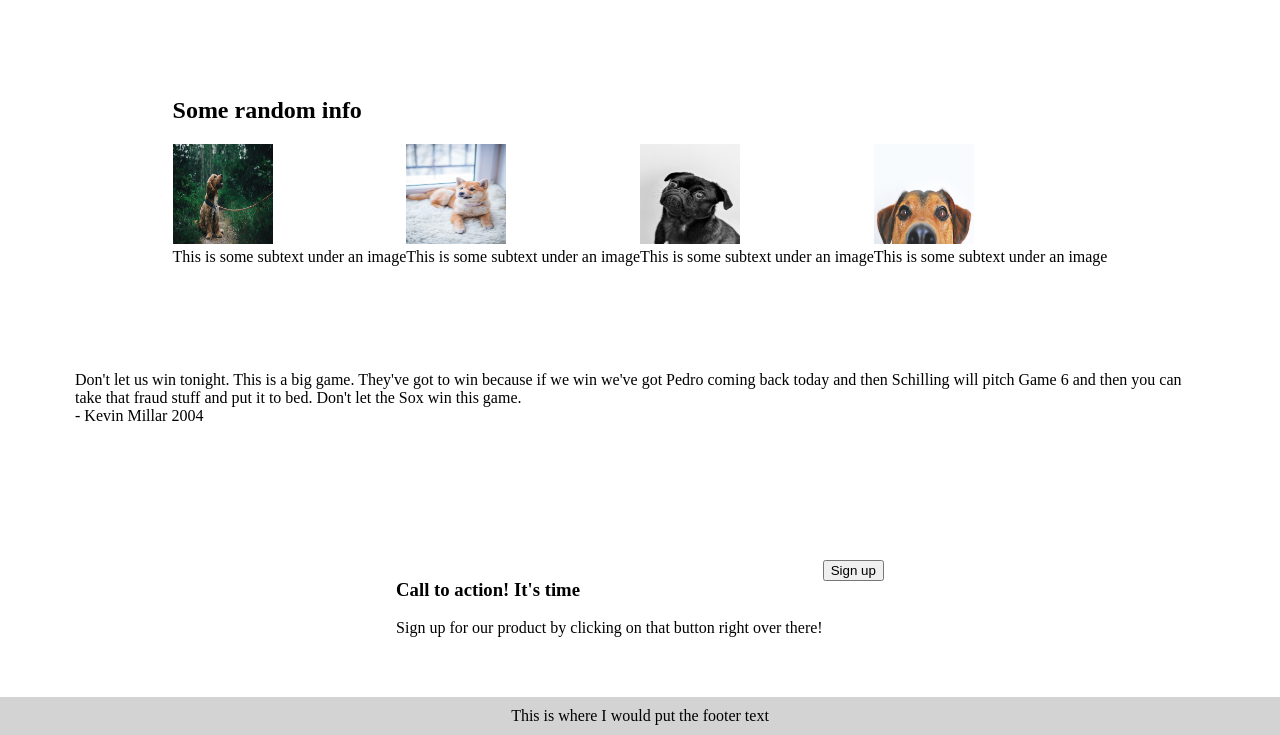
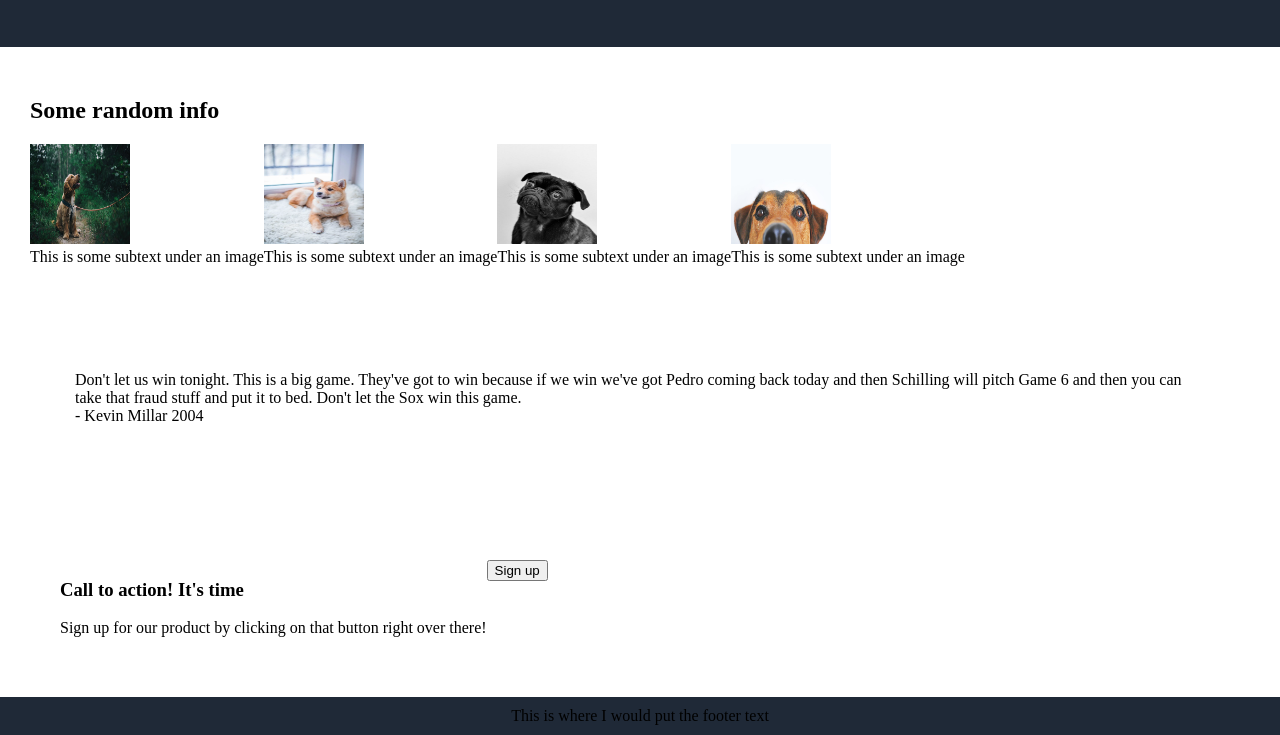
Before and after one commit to joem0/odin-landingpage, a plain HTML site: page index.html in a window 1280 px wide. Shown: the part 316-1051 px from the top of the page. Drawn offline with Linux system fonts and the light colour scheme.

Commit message:
resolved padding issue by body sections by having them flex

```diff
--- a/style.css
+++ b/style.css
@@ -28,8 +28,6 @@ body {
     display:flex;
     flex:1;
     flex-direction:column;
-    align-items:center;
-    justify-content: center;
 }
 
 .hero {
@@ -56,6 +54,7 @@ body {
 .cta {
     display:flex;
     padding:60px;
+
 }
 
 .cta-content {
@@ -67,6 +66,12 @@ body {
     display:flex;
     justify-content:center;
     align-items:center;
-    background:lightgrey;
     padding:10px;
 }
+
+.hero, .footer {
+    background: #1f2937
+}
+.hero, .information, .quote, .cta {
+    flex:1;
+}
```
